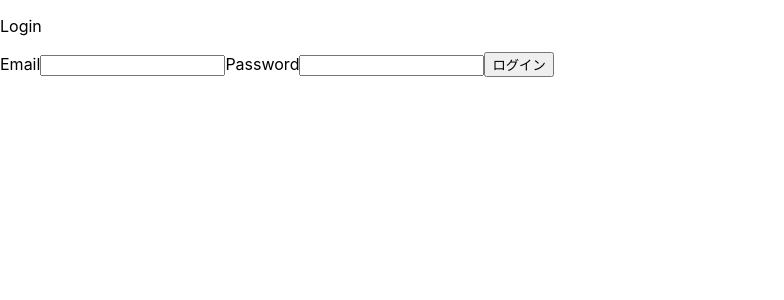
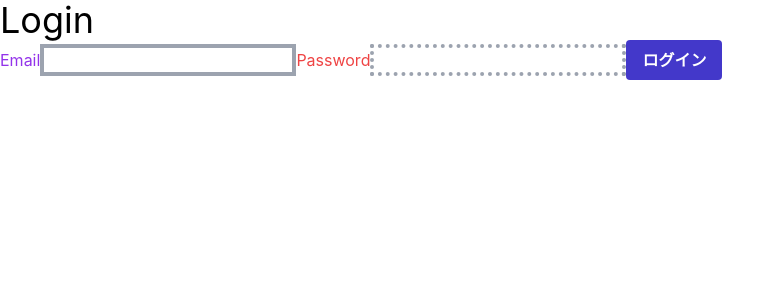
Before and after one commit to ntltss/js-react-learning, a React (Create React App) app: page / in a window 1280 px wide. Shown: the top 300 px of the page, without its empty margins (0-784 px from the left). Built offline with nearby package versions, Linux system fonts and the light colour scheme.

Commit message:
tailwindcssを使えるように設定

```diff
--- a/public/index.html
+++ b/public/index.html
@@ -3,6 +3,8 @@
   <head>
     <meta charset="utf-8" />
     <link rel="icon" href="%PUBLIC_URL%/favicon.ico" />
+    <link href="https://unpkg.com/tailwindcss@^2/dist/tailwind.min.css" rel="stylesheet">
+    <script src="https://cdn.tailwindcss.com"></script>
     <meta name="viewport" content="width=device-width, initial-scale=1" />
     <meta name="theme-color" content="#000000" />
     <meta
--- a/src/Login.js
+++ b/src/Login.js
@@ -1,17 +1,17 @@
 import React from 'react';
 
-const formtitle = <p>Login</p>
+const formtitle = <p class="text-4xl">Login</p>
 
 function Login(){
     return(
         <div>
             {formtitle}
             <form>
-                <label>Email</label>
-                <input type="email"/>
-                <label>Password</label>
-                <input type="password"/>
-                <button>ログイン</button>
+                <label class="text-purple-600">Email</label>
+                <input  class="border-solid border-4 border-gray-400" type="email"/>
+                <label class="text-red-500">Password</label>
+                <input  class="border-dotted border-4 border-gray-400" type="password"/>
+                <button class="bg-indigo-700 font-semibold text-white py-2 px-4 rounded">ログイン</button>
             </form>
         </div>
     );
```
